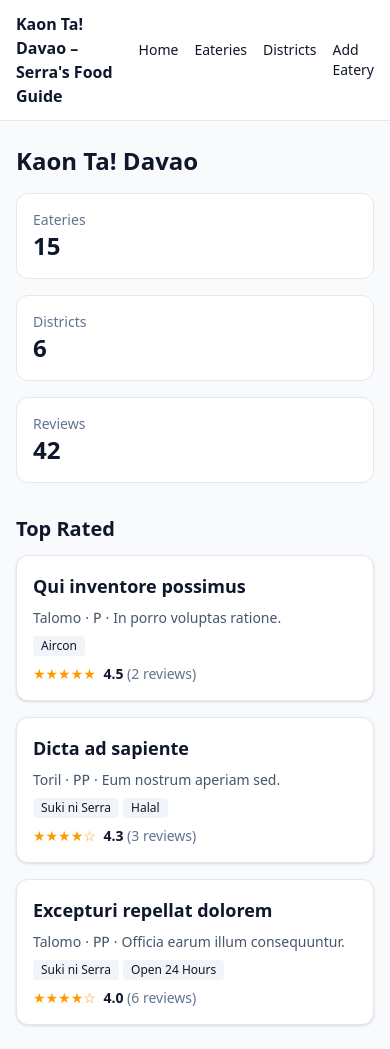
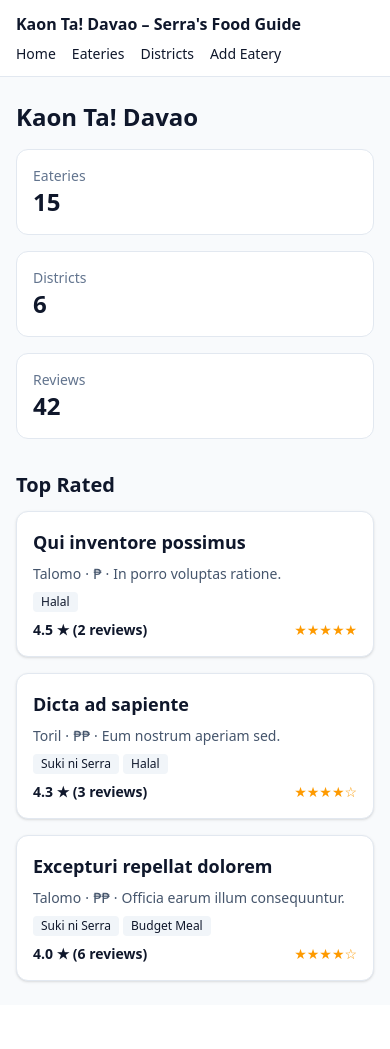
Before and after one commit to KaiyouS/PrefinalProject-Serra-KaonTaDavao, a Laravel app: page / in a window 390 px wide. After the commit the page ends 983 px from the top, so only its background shows below. Run offline with Laravel 12, Linux system fonts and the light colour scheme; data comes from the database, SQL or seed files in the repository; style sheets or scripts are compiled from the project's sources.

Commit message:
fix: show peso sign, card rating format, review error summary, open checkbox old value, and mobile header spacing

```diff
--- a/resources/views/components/eatery-card.blade.php
+++ b/resources/views/components/eatery-card.blade.php
@@ -2,7 +2,7 @@
 @php
     $reviewCount = $eatery->reviews_count ?? $eatery->reviews->count();
     $avgRating = $eatery->reviews_avg_rating ?? ($reviewCount > 0 ? $eatery->reviews->avg('rating') : null);
-    $priceMap = ['budget' => 'P', 'mid' => 'PP', 'splurge' => 'PPP'];
+    $priceMap = ['budget' => '₱', 'mid' => '₱₱', 'splurge' => '₱₱₱'];
     $priceLabel = $priceMap[$eatery->price_range] ?? $eatery->price_range;
 @endphp
 <article class="bg-white border border-slate-200 rounded-xl p-4 shadow-sm flex flex-col gap-2">
@@ -28,13 +28,12 @@
             @endforeach
         </div>
     @endif
-    <div class="text-sm">
+    <div class="text-sm flex flex-wrap items-center justify-between gap-2">
         @if ($reviewCount > 0)
+            <span class="font-semibold">{{ number_format($avgRating, 1) }} ★ ({{ $reviewCount }} {{ $reviewCount === 1 ? 'review' : 'reviews' }})</span>
             <x-rating :rating="$avgRating" />
-            <span class="ml-1 font-semibold">{{ number_format($avgRating, 1) }}</span>
-            <span class="text-slate-500">({{ $reviewCount }} {{ $reviewCount === 1 ? 'review' : 'reviews' }})</span>
         @else
-            <span class="text-slate-500">No reviews yet.</span>
+            <span class="text-slate-500">No reviews yet</span>
         @endif
     </div>
 </article>
--- a/resources/views/eateries/_form.blade.php
+++ b/resources/views/eateries/_form.blade.php
@@ -39,7 +39,7 @@
     <div>
         <label class="block text-sm font-medium mb-1">Price range</label>
         <select name="price_range" class="border border-slate-300 rounded px-3 py-2 w-full">
-            @foreach (['budget' => 'Budget (P)', 'mid' => 'Mid (PP)', 'splurge' => 'Splurge (PPP)'] as $val => $label)
+            @foreach (['budget' => 'Budget (₱)', 'mid' => 'Mid (₱₱)', 'splurge' => 'Splurge (₱₱₱)'] as $val => $label)
                 <option value="{{ $val }}" @selected(old('price_range', $eatery->price_range ?? null) === $val)>{{ $label }}</option>
             @endforeach
         </select>
@@ -53,6 +53,7 @@
     </div>
 
     <div>
+        <input type="hidden" name="is_open" value="0">
         <label class="inline-flex items-center gap-2">
             <input type="checkbox" name="is_open" value="1" @checked(old('is_open', $eatery->is_open ?? true))>
             <span class="text-sm">Open for business</span>
--- a/resources/views/eateries/create.blade.php
+++ b/resources/views/eateries/create.blade.php
@@ -6,6 +6,6 @@
     <form method="POST" action="{{ route('eateries.store') }}" class="bg-white border border-slate-200 rounded-xl p-4 space-y-3">
         @csrf
         @include('eateries._form', ['eatery' => null])
-        <button type="submit" class="bg-slate-800 text-white px-4 py-2 rounded">Save</button>
+        <button type="submit" class="bg-slate-800 text-white px-4 py-2 rounded mt-3">Save</button>
     </form>
 @endsection
--- a/resources/views/eateries/edit.blade.php
+++ b/resources/views/eateries/edit.blade.php
@@ -7,6 +7,6 @@
         @csrf
         @method('PUT')
         @include('eateries._form', ['eatery' => $eatery])
-        <button type="submit" class="bg-slate-800 text-white px-4 py-2 rounded">Save</button>
+        <button type="submit" class="bg-slate-800 text-white px-4 py-2 rounded mt-3">Save</button>
     </form>
 @endsection
--- a/resources/views/partials/nav.blade.php
+++ b/resources/views/partials/nav.blade.php
@@ -1,7 +1,7 @@
 <header class="bg-white border-b border-slate-200">
-    <div class="max-w-6xl mx-auto px-4 py-3 flex items-center justify-between gap-4">
+    <div class="max-w-6xl mx-auto px-4 py-3 flex flex-col gap-2 sm:flex-row sm:items-center sm:justify-between sm:gap-4">
         <a href="{{ route('home') }}" class="font-bold text-slate-900">Kaon Ta! Davao – Serra's Food Guide</a>
-        <nav class="flex gap-4 text-sm">
+        <nav class="flex flex-wrap gap-x-4 gap-y-1 text-sm">
             <a href="{{ route('home') }}" class="hover:underline">Home</a>
             <a href="{{ route('eateries.index') }}" class="hover:underline">Eateries</a>
             <a href="{{ route('districts.index') }}" class="hover:underline">Districts</a>
```
Also changed, not shown: resources/views/eateries/show.blade.php (+16 -7 lines).
